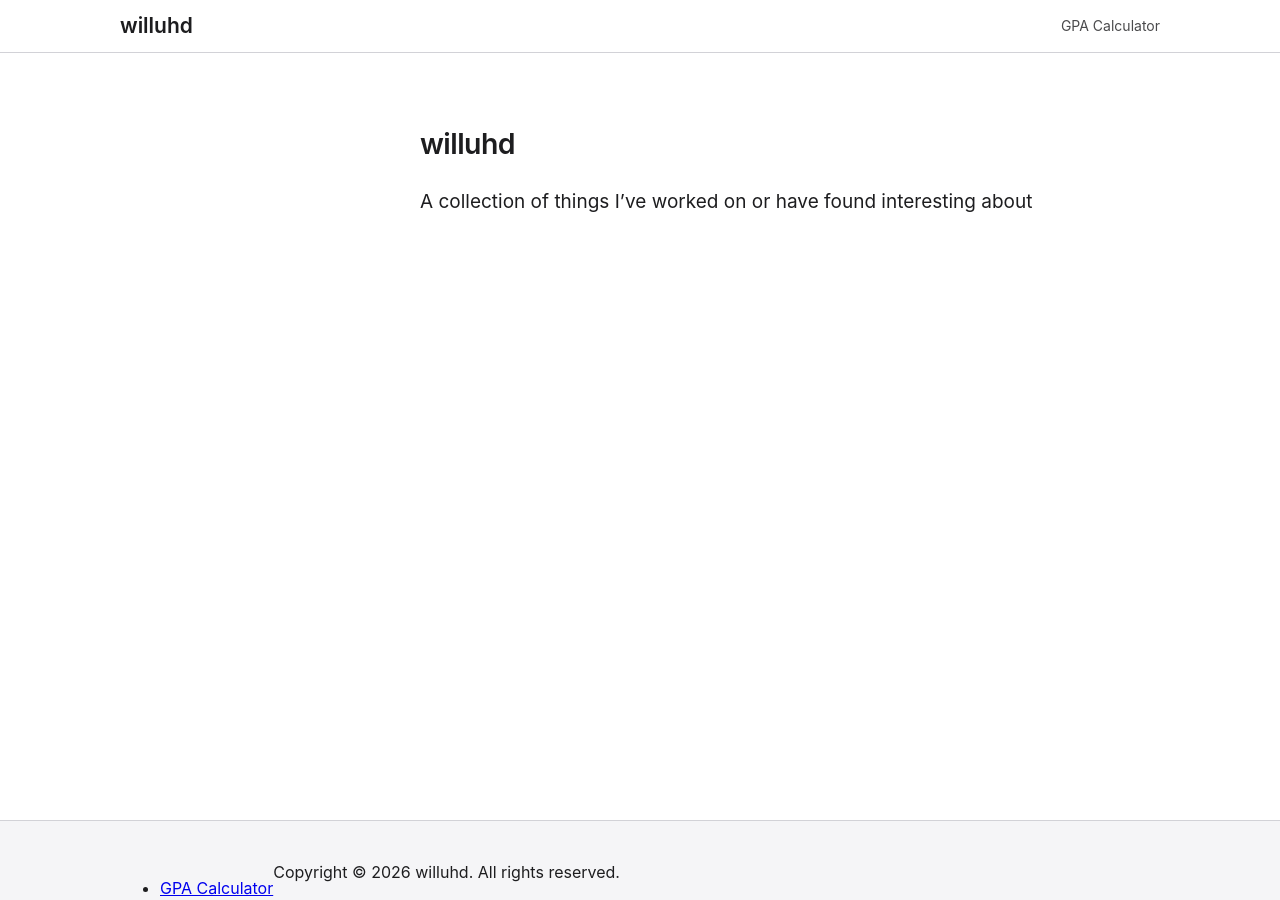
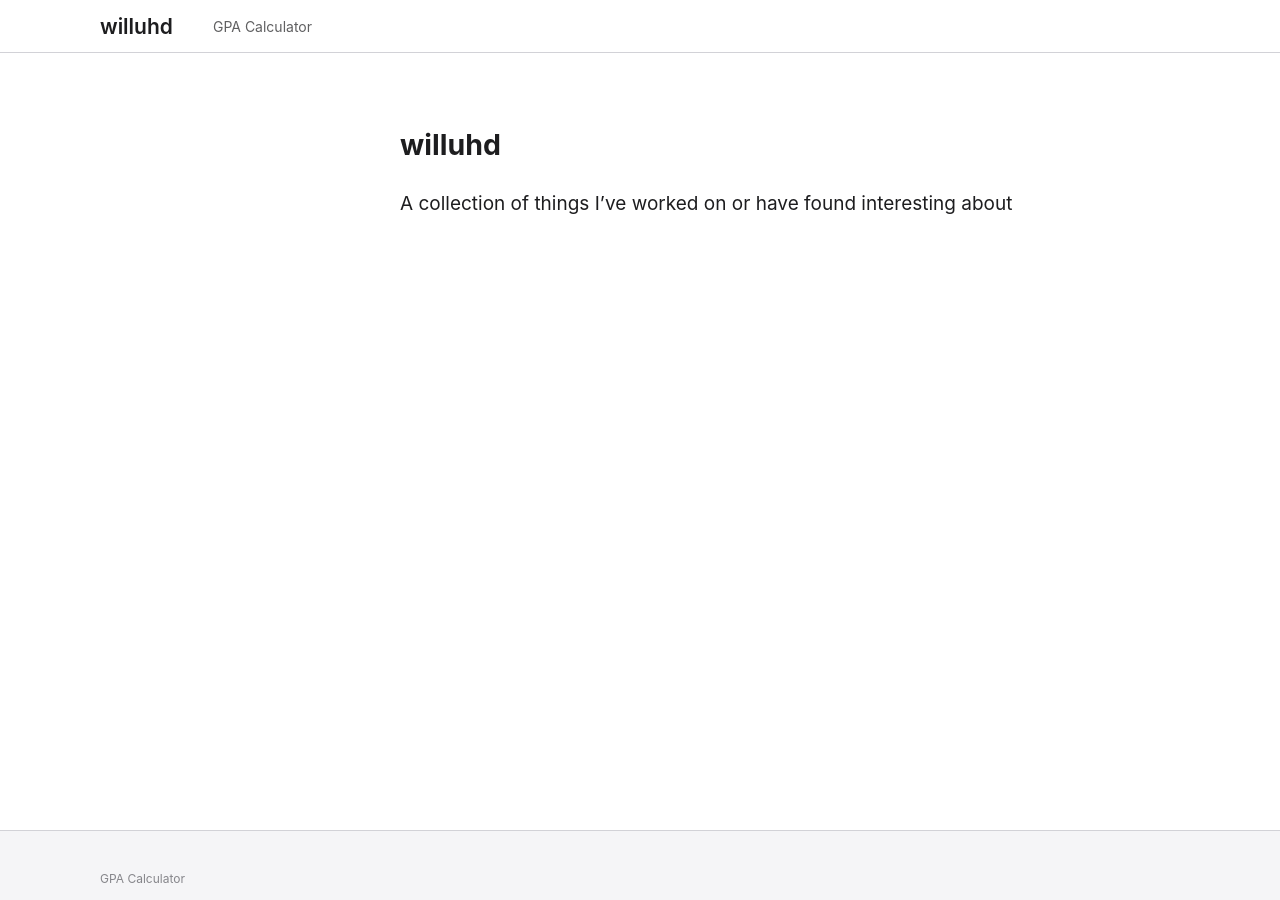
Before and after one commit to WillUHD/willuhd.github.io, a Jekyll site: the page built from README.md, in a window 1280 px wide and 900 px high. Built offline with Jekyll 4.4.1, drawn with Linux system fonts in a browser that asks for light colours; our own code applies the rules of GitHub Pages for plain Markdown files.

Commit message:
Update style.scss

```diff
--- a/assets/css/style.scss
+++ b/assets/css/style.scss
@@ -1,43 +1,45 @@
 ---
 ---
-/* 1. TYPOGRAPHY & RESET */
-@import url('https://fonts.googleapis.com/css2?family=Inter:ital,wght@0,400;0,600;0,700;1,400&display=swap');
+/* 1. RESET & SYSTEM FONTS */
+@import url('https://fonts.googleapis.com/css2?family=Inter:wght@400;600;700&display=swap');
 
 :root {
   --apple-bg: #ffffff;
-  --apple-header-bg: rgba(255, 255, 255, 0.8);
   --apple-text: #1d1d1f;
-  --apple-secondary: #6e6e73;
-  --apple-link: #0066cc;
+  --apple-secondary: #86868b; /* Sidebar Header Default */
+  --apple-black: #1d1d1f;    /* Sidebar Header Hover */
+  --apple-link: #0066cc;      /* Apple Blue */
+  --apple-link-dark: #004499; /* Apple Dark Blue */
   --apple-border: #d2d2d7;
   --apple-footer: #f5f5f7;
-  --font-main: "SF Pro Display", "Inter", -apple-system, system-ui, sans-serif;
+  --font-main: "SF Pro Display", "Inter", -apple-system, sans-serif;
 }
 
 @media (prefers-color-scheme: dark) {
   :root {
     --apple-bg: #000000;
-    --apple-header-bg: rgba(0, 0, 0, 0.8);
     --apple-text: #f5f5f7;
     --apple-secondary: #86868b;
+    --apple-black: #ffffff;
     --apple-link: #2997ff;
+    --apple-link-dark: #66b2ff;
     --apple-border: #424245;
     --apple-footer: #161617;
   }
 }
 
-* { box-sizing: border-box; }
 body {
   margin: 0;
-  padding: 0;
   font-family: var(--font-main);
   background: var(--apple-bg);
   color: var(--apple-text);
-  line-height: 1.47;
   -webkit-font-smoothing: antialiased;
 }
 
-/* 2. LAYOUT GRID */
+/* 6. CURSOR FIX: Ensure standard behavior */
+a { cursor: pointer; text-decoration: none; color: inherit; }
+
+/* LAYOUT */
 .content-wrapper {
   max-width: 1080px;
   margin: 0 auto;
@@ -45,67 +47,65 @@ body {
   display: flex;
 }
 
-#main-container {
-  padding-top: 80px;
-  min-height: 80vh;
+#main-container { padding-top: 100px; min-height: 70vh; }
+.sidebar-column { width: 240px; flex-shrink: 0; position: sticky; top: 100px; height: fit-content; }
+.article-column { flex-grow: 1; padding-left: 60px; max-width: 780px; }
+
+/* 4. HEADER: Site title and links on one row */
+.masthead {
+  position: fixed; top: 0; width: 100%; z-index: 1000;
+  background: var(--apple-bg); border-bottom: 1px solid var(--apple-border);
+}
+.masthead__inner-wrap {
+  height: 52px; display: flex; align-items: center;
+  max-width: 1080px; margin: 0 auto; padding: 0 20px;
+}
+.site-title { font-size: 21px; font-weight: 600; margin-right: 40px; }
+.visible-links { display: flex; list-style: none; gap: 24px; margin: 0; padding: 0; font-size: 14px; }
+.visible-links a { opacity: 0.7; }
+.visible-links a:hover { opacity: 1; }
+
+/* 7. SIDEBAR LOGIC */
+.nav__title a {
+  color: var(--apple-secondary) !important;
+  font-weight: 400;
+  font-size: 16px;
+}
+.nav__title a:hover { color: var(--apple-black) !important; }
+
+/* Subsection Links */
+.sidebar ul li a {
+  color: var(--apple-link) !important;
+  font-size: 14px;
+  font-weight: 400;
+  margin-top: 10px;
+  display: block;
+}
+.sidebar ul li a:hover { color: var(--apple-link-dark) !important; }
+
+/* BOLDING LOGIC: If current page or section title */
+.sidebar a.active,
+.sidebar .current-page,
+.nav__title a.active {
+  font-weight: 700 !important;
 }
 
-.sidebar-column {
-  width: 240px;
-  flex-shrink: 0;
-  position: sticky;
-  top: 100px;
-  height: fit-content;
-}
-
-.article-column {
-  flex-grow: 1;
-  padding-left: 60px;
-  max-width: 780px;
-}
-
-/* 3. MASTHEAD (NAV) */
-.masthead {
-  position: fixed;
-  top: 0; width: 100%; z-index: 9999;
-  background: var(--apple-header-bg);
-  backdrop-filter: saturate(180%) blur(20px);
-  -webkit-backdrop-filter: saturate(180%) blur(20px);
-  border-bottom: 1px solid var(--apple-border);
-}
-.masthead__inner-wrap {
-  height: 52px;
-  display: flex;
-  align-items: center;
-  justify-content: space-between;
-  max-width: 1080px; margin: 0 auto; padding: 0 20px;
-}
-.site-title {
-  font-size: 21px; font-weight: 600; text-decoration: none; color: var(--apple-text);
-}
-.visible-links {
-  display: flex; list-style: none; gap: 24px; margin: 0; padding: 0;
-}
-.visible-links a {
-  font-size: 14px; text-decoration: none; color: var(--apple-text); opacity: 0.8;
-}
-.visible-links a:hover { opacity: 1; }
-
-/* 4. MARKDOWN CONTENT RENDERING */
-.markdown-content {
-  font-size: 19px;
-}
-.markdown-content p { margin-bottom: 1.5em; }
-.markdown-content a { color: var(--apple-link); text-decoration: none; }
-.markdown-content a:hover { text-decoration: underline; }
-.markdown-content h1, .markdown-content h2, .markdown-content h3 {
-  font-weight: 600; letter-spacing: -0.02em; margin-top: 1.5em;
-}
-
-/* 5. FOOTER */
+/* 5. FOOTER FIX */
 .site-footer {
   background: var(--apple-footer);
-  padding: 40px 0;
-  margin-top: 100px;
-  border-top: 1px solid var(--apple-border);
+  padding: 40px 0; margin-top: 100px; border-top: 1px solid var(--apple-border);
 }
+.footer-stack { display: flex; flex-direction: column; }
+.footer-links {
+  border-bottom: 1px solid var(--apple-border);
+  padding-bottom: 20px; margin-bottom: 20px;
+}
+.social-icons { display: flex; list-style: none; gap: 20px; padding: 0; margin: 0; font-size: 12px; }
+.social-icons a { color: var(--apple-secondary); }
+.footer-copyright { font-size: 12px; color: var(--apple-secondary); }
+
+/* MARKDOWN RENDERING */
+.markdown-content { font-size: 19px; line-height: 1.5; }
+.markdown-content p { margin-bottom: 1.5em; }
+.markdown-content a { color: var(--apple-link); }
+.markdown-content a:hover { text-decoration: underline; }
```
